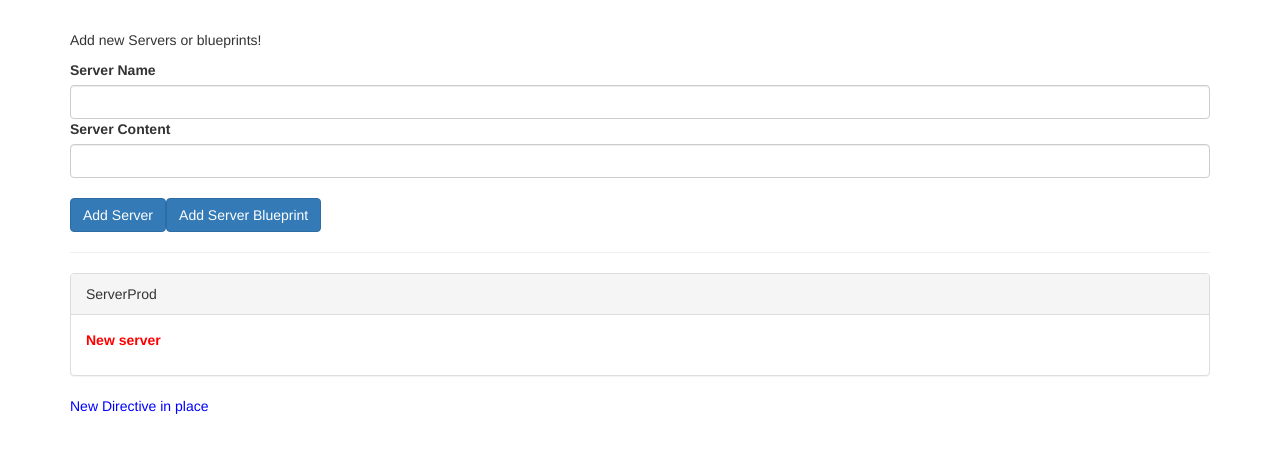
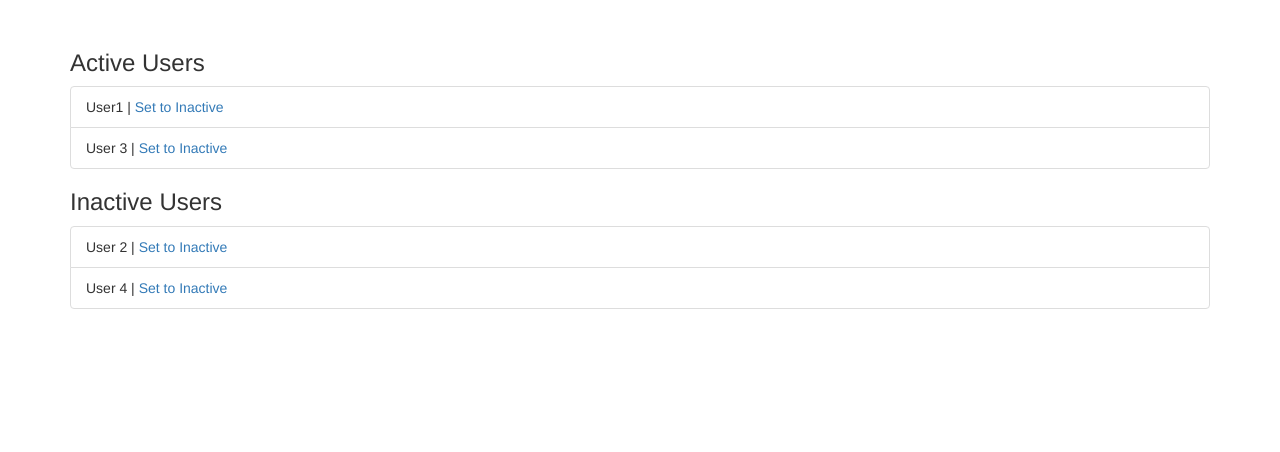
Before and after one commit to praveensankar969/AngularDev, an Angular app: page / in a window 1280 px wide. Shown: the top 452 px of the page. Built offline with nearby package versions, Linux system fonts and the light colour scheme.

Commit message:
providers[] and services

```diff
--- /dev/null
+++ b/src/app/Services/UserData.ts
@@ -0,0 +1,24 @@
+import { Injectable } from "@angular/core";
+
+@Injectable({providedIn: 'root'})
+export class UserData {
+   activeUsers: string[] = ["User1", "User 3"];
+   inactiveUsers: string[] = ["User 2", "User 4"];
+
+
+   ToggleActive(user: string) {
+      var index = this.inactiveUsers.indexOf(user, 0);
+      var delUser = this.inactiveUsers[index];
+      this.inactiveUsers.splice(index, 1);
+      this.activeUsers.push(delUser);
+      console.log("active users: "+this.activeUsers);
+   }
+
+   ToggleInActive(user: string) {
+      var index = this.activeUsers.indexOf(user, 0);
+      var delUser = this.activeUsers[index];
+      this.activeUsers.splice(index, 1);
+      this.inactiveUsers.push(delUser);
+      console.log("inactive users: "+this.inactiveUsers);
+   }
+}
--- /dev/null
+++ b/src/app/active-toggler/active-toggler.component.html
@@ -0,0 +1,8 @@
+<h3>Active Users</h3>
+<ul class="list-group">
+  <li
+    class="list-group-item"
+    *ngFor="let user of users">
+    {{ user }} | <a href="#" (click)="onActiveToggle(user)">Set to Inactive</a>
+  </li>
+</ul>
--- /dev/null
+++ b/src/app/active-toggler/active-toggler.component.ts
@@ -0,0 +1,24 @@
+import { Component, OnInit } from '@angular/core';
+import { UserData } from '../Services/UserData';
+
+
+@Component({
+  selector: 'app-active-toggler',
+  templateUrl: './active-toggler.component.html',
+  styleUrls: ['./active-toggler.component.css']
+})
+export class ActiveTogglerComponent implements OnInit {
+  users: string[] = [];
+  constructor(private user:UserData) {
+  }
+
+  ngOnInit(): void {
+    this.users = this.user.activeUsers;
+  }
+
+
+  onActiveToggle(username:string){
+    this.user.ToggleInActive(username);
+  }
+
+}
--- a/src/app/app.component.html
+++ b/src/app/app.component.html
@@ -1,14 +1,13 @@
 <div class="container">
-    <app-cockpit (serverDetail)="onServerAdded($event)" (bluePrintDetail)="onBlueprintAdded($event)"></app-cockpit>
+    <!-- <app-cockpit (serverDetail)="onServerAdded($event)" (bluePrintDetail)="onBlueprintAdded($event)"></app-cockpit>
     <hr>
     <div class="row">
       <div class="col-xs-12">
         <app-server *ngFor ="let ser of serverElements" [elementServer] ="ser"></app-server>
       </div>
     </div>
-    <p basicHighlight> New Directive in place</p>
-  </div>
-  <!-- <p>Read data try</p>
-  <app-gamecontrol (alertIncrement)="ListenIncrement($event)"></app-gamecontrol>
-  <app-even *ngFor="let i of numbers" [num]="i"></app-even>
-  <app-odd *ngFor="let i of numbers" [num]="i"></app-odd> -->
+    <p basicHighlight> New Directive in place</p> -->
+    <app-active-toggler></app-active-toggler>
+    <app-inactive-toggler></app-inactive-toggler>
+
+</div>
--- /dev/null
+++ b/src/app/inactive-toggler/inactive-toggler.component.html
@@ -0,0 +1,8 @@
+<h3>Inactive Users</h3>
+<ul class="list-group">
+  <li
+    class="list-group-item"
+    *ngFor="let user of users">
+    {{ user }} | <a href="#" (click)="onInActiveToggle(user)">Set to Inactive</a>
+  </li>
+</ul>
--- /dev/null
+++ b/src/app/inactive-toggler/inactive-toggler.component.ts
@@ -0,0 +1,26 @@
+import { Component, OnInit } from '@angular/core';
+import { UserData } from '../Services/UserData';
+
+@Component({
+  selector: 'app-inactive-toggler',
+  templateUrl: './inactive-toggler.component.html',
+  styleUrls: ['./inactive-toggler.component.css']
+})
+export class InactiveTogglerComponent implements OnInit {
+  users: string[] = [];
+  constructor(private user:UserData) {
+  }
+
+  ngOnInit(): void {
+    this.users = this.user.inactiveUsers;
+    console.log(this.users);
+  }
+
+
+
+  onInActiveToggle(username:string){
+    this.user.ToggleActive(username);
+    console.log(this.users);
+  }
+
+}
```
Also changed, not shown: src/app/GeneratingTemplate.html (+26 -11 lines), src/app/app.module.ts (+7 -2 lines), src/app/active-toggler/active-toggler.component.css (added), src/app/inactive-toggler/inactive-toggler.component.css (added).
